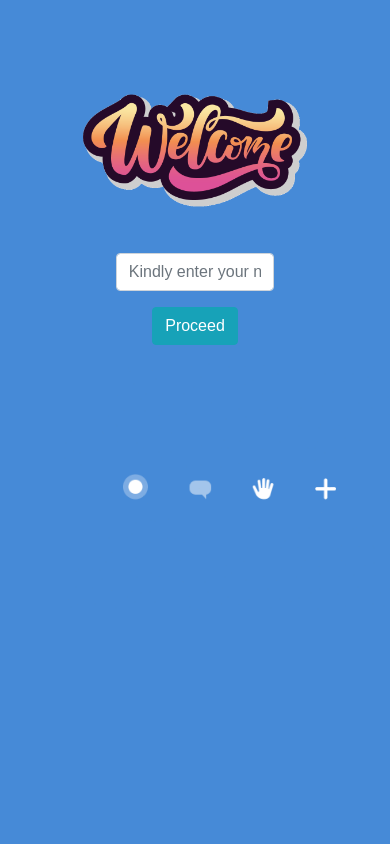
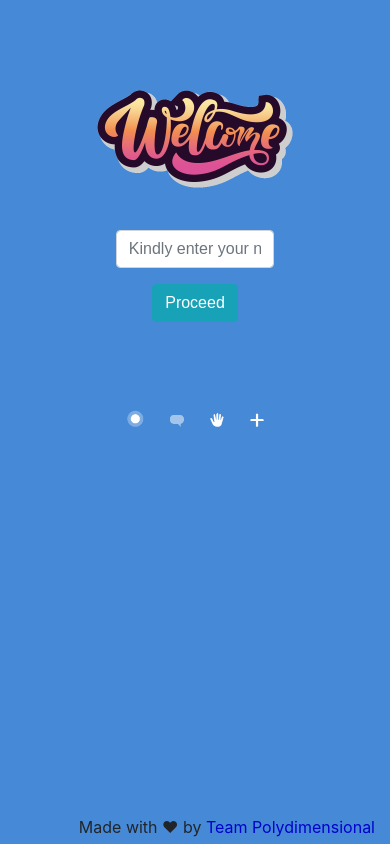
Before and after one commit to SumeshBharathi/reel-box-app, an Angular app: page /signup in a window 390 px wide. Built offline with nearby package versions, Linux system fonts and the light colour scheme; no server answers; a web font is replaced by a local one.

Commit message:
added footer

```diff
--- a/src/app/app.component.html
+++ b/src/app/app.component.html
@@ -1,3 +1,7 @@
-<link rel="stylesheet" href="/assets/bootstrap.min.css"  >
+<link rel="stylesheet" href="/assets/bootstrap.min.css">
 <link href="/assets/css2.css" rel="stylesheet">
 <router-outlet></router-outlet>
+<div style="text-align: center;background-color: inherit;position: fixed;bottom: 0px;right: 10px;padding: 5px;">
+  Made with ❤ by <a style="text-decoration: none;color:mediumblue;" href="https://polydimensional.in"> Team
+    Polydimensional</a>
+</div>
--- a/src/app/newuser/newuser.component.css
+++ b/src/app/newuser/newuser.component.css
@@ -0,0 +1,11 @@
+/* Smartphones (portrait and landscape) ----------- */
+@media only screen and (min-width : 320px) and (max-width : 480px) {
+  .welcome {
+    width: 200px;
+  }
+
+  .welcome2 {
+    width: 213px;
+  }
+
+}
--- a/src/app/newuser/newuser.component.html
+++ b/src/app/newuser/newuser.component.html
@@ -1,16 +1,16 @@
 <body style="background-color:#468AD7">
-<div class="container text-center"  style="font-family: 'Manrope', sans-serif;">
+  <div class="container text-center" style="font-family: 'Manrope', sans-serif;">
 
     <div class="col p-5">
-<img src="assets/welcome.png" class="m-3" width="230px"><br>
-<input type="text" class="form-control" style="display: initial;width: 60%;" placeholder="Kindly enter your name to proceed"
-name="name" [(ngModel)]="name">
+      <img src="assets/welcome.png" width="230px" class="m-3 welcome"><br>
+      <input type="text" class="form-control" style="display: initial;width: 60%;"
+        placeholder="Kindly enter your name to proceed" name="name" [(ngModel)]="name">
 
-        <button type="button" (click)="createUser()" class="btn btn-info m-3">Proceed</button>
-        <br>
-        <img width="333px" src="assets/welcome-2.gif" alt="">
+      <button type="button" (click)="createUser()" class="btn btn-info m-3">Proceed</button>
+      <br>
+      <img width="333px" src="assets/welcome-2.gif" class="welcome2" alt="">
     </div>
-</div>
+  </div>
 
 
 </body>
```
